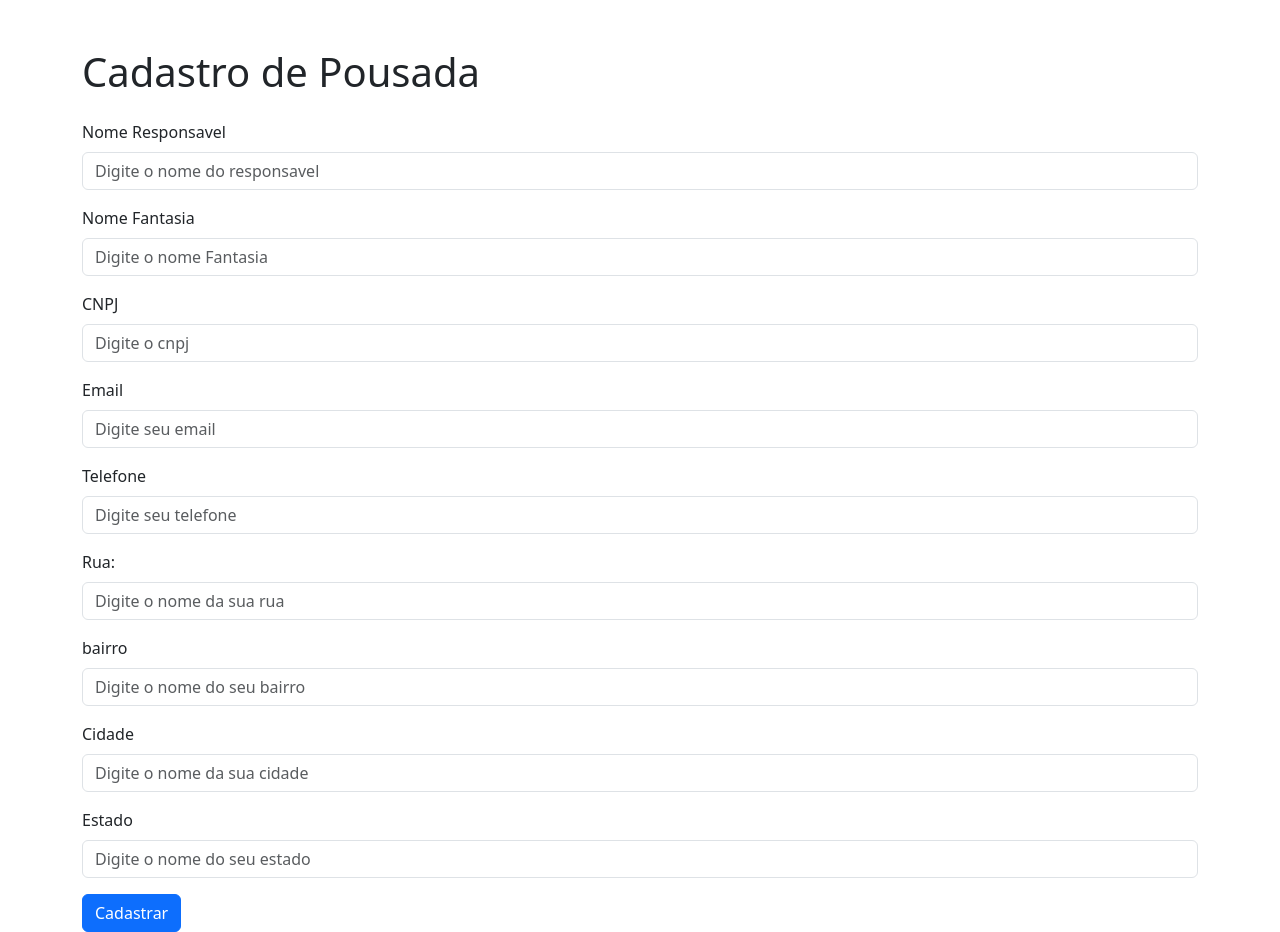
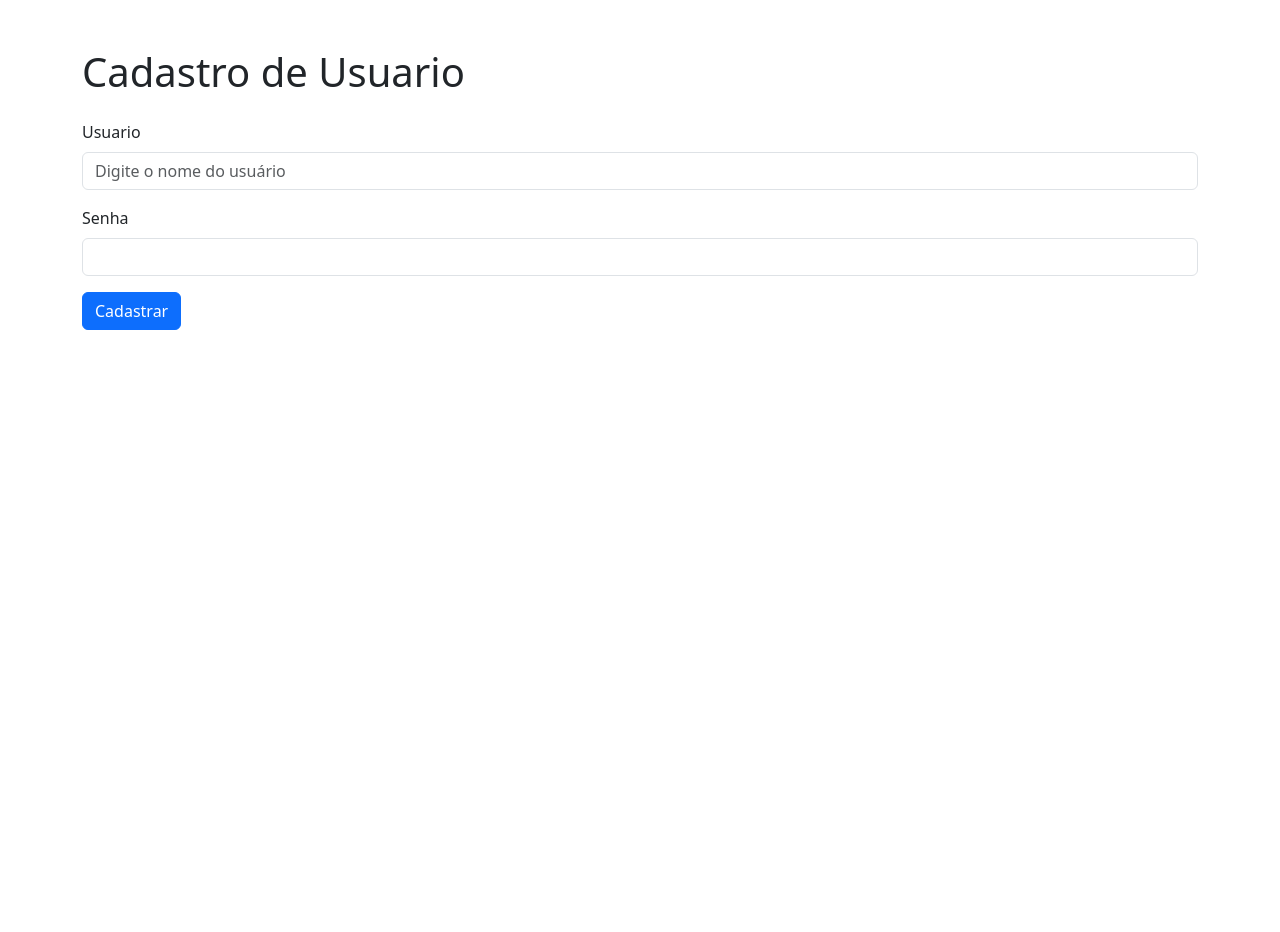
Before and after one commit to alexandredev45/ParatyTur, a PHP site: page /cad_usuario.html in a window 1280 px wide. After the commit the page ends 330 px from the top, so only its background shows below. Run offline with PHP 8.4, Linux system fonts and the light colour scheme; some libraries are stand-ins or nearby versions.

Commit message:
Estrutura
Estrutura de movimento barco e html prontas. Falta integração com banco de dados de api de pagamento

```diff
--- a/cad_usuario.html
+++ b/cad_usuario.html
@@ -1,10 +1,9 @@
 <!DOCTYPE html>
-<!---->
 <html lang="en">
 <head>
     <meta charset="UTF-8">
     <meta name="viewport" content="width=device-width, initial-scale=1.0">
-    <title>Cadastro de Pousada</title>
+    <title>Cadastro de Usuario</title>
     <!-- Inclua os arquivos CSS e JS do Bootstrap 5 -->
     <link href="https://cdn.jsdelivr.net/npm/bootstrap@5.3.1/dist/css/bootstrap.min.css" rel="stylesheet" integrity="sha384-4bw+/aepP/YC94hEpVNVgiZdgIC5+VKNBQNGCHeKRQN+PtmoHDEXuppvnDJzQIu9" crossorigin="anonymous">
     <script src="https://cdn.jsdelivr.net/npm/bootstrap@5.3.1/dist/js/bootstrap.bundle.min.js" integrity="sha384-HwwvtgBNo3bZJJLYd8oVXjrBZt8cqVSpeBNS5n7C8IVInixGAoxmnlMuBnhbgrkm" crossorigin="anonymous"></script>
@@ -12,44 +11,15 @@
 </head>
 <body>
     <div class="container mt-5">
-        <h1 class="mb-4">Cadastro de Pousada</h1>
-        <form>
+        <h1 class="mb-4">Cadastro de Usuario</h1>
+        <form method="POST" action="movimento/movimento_usuario.php">
             <div class="mb-3">
-                <label for="nome" class="form-label">Nome Responsavel</label>
-                <input type="text" class="form-control" id="nome" name="nome" placeholder="Digite o nome do responsavel" required>
+                <label for="nome" class="form-label">Usuario</label>
+                <input type="text" class="form-control" id="nome" placeholder="Digite o nome do usuário" required>
             </div>
             <div class="mb-3">
-                <label for="nome" class="form-label">Nome Fantasia</label>
-                <input type="text" class="form-control" id="nome_fantisia" name="nome_fantasia" placeholder="Digite o nome Fantasia" required>
-            </div>
-            <div class="mb-3">
-                <label for="nome" class="form-label">CNPJ</label>
-                <input type="text" class="form-control" id="cnpj" name="cnpj" placeholder="Digite o cnpj" required>
-            </div>
-            <div class="mb-3">
-                <label for="nome" class="form-label">Email</label>
-                <input type="text" class="form-control" id="email" name="email" placeholder="Digite seu email" required>
-            </div>
-            <div class="mb-3">
-                <label for="nome" class="form-label">Telefone</label>
-                <input type="tel" class="form-control" id="telefone" name="telefone" placeholder="Digite seu telefone" required>
-            </div>
-
-            <div class="mb-3">
-                <label for="nome" class="form-label">Rua:</label>
-                <input type="text" class="form-control" id="rua" name="rua" placeholder="Digite o nome da sua rua" required>
-            </div>
-            <div class="mb-3">
-                <label for="nome" class="form-label">bairro</label>
-                <input type="text" class="form-control" id="bairro" name="bairro" placeholder="Digite o nome do seu bairro" required>
-            </div>
-            <div class="mb-3">
-                <label for="nome" class="form-label">Cidade</label>
-                <input type="text" class="form-control" id="cidade" name="cidade" placeholder="Digite o nome da sua cidade" required>
-            </div>
-            <div class="mb-3">
-                <label for="nome" class="form-label">Estado</label>
-                <input type="text" class="form-control" id="estado" name="estado" placeholder="Digite o nome do seu estado" required>
+                <label for="data" class="form-label">Senha</label>
+                <input type="password" class="form-control" id="senha" required>
             </div>
             <button type="submit" class="btn btn-primary">Cadastrar</button>
         </form>
```
Also changed, not shown: movimento/movimento_pousada.php (+65 -11 lines), 1 other file.
